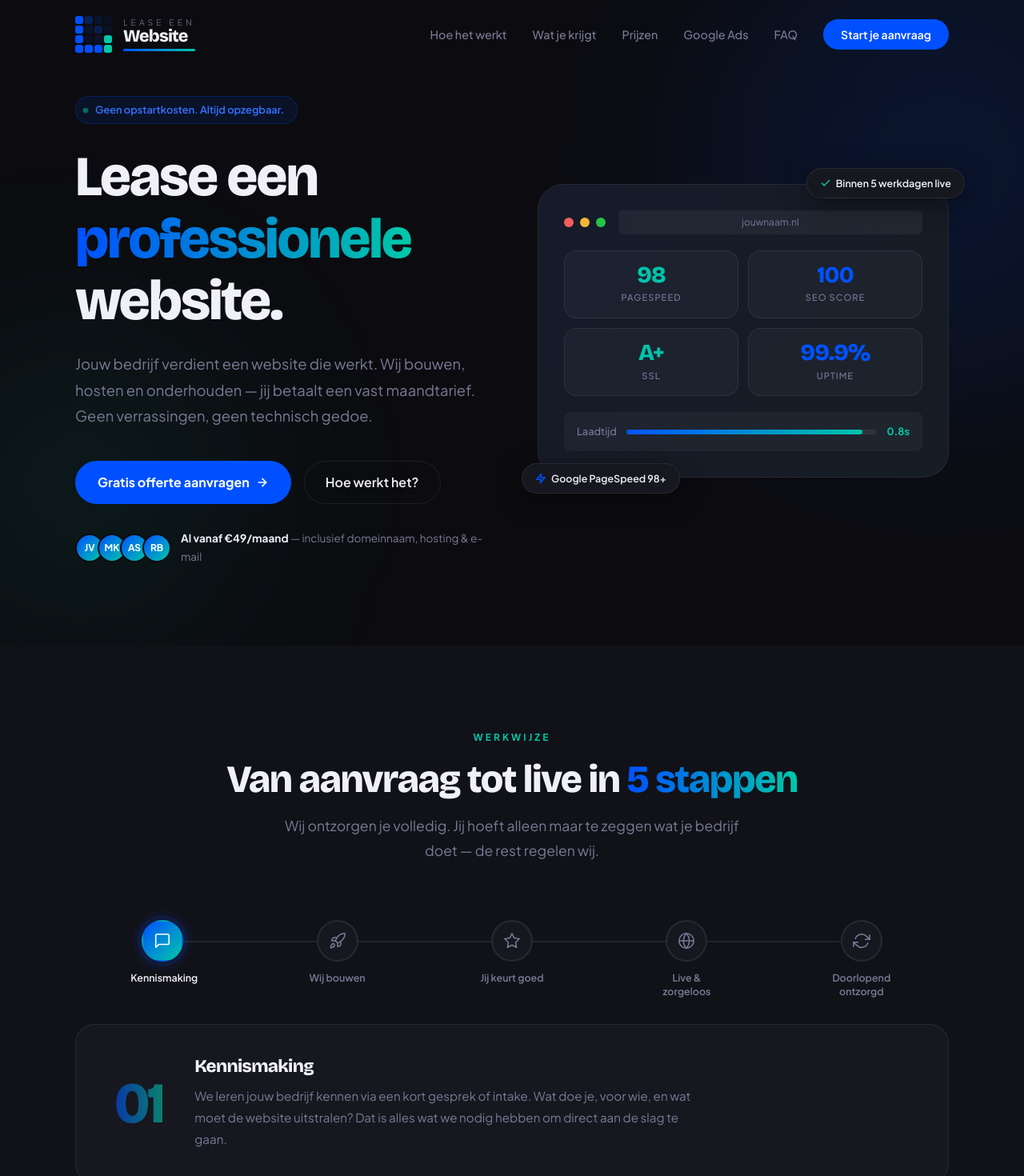
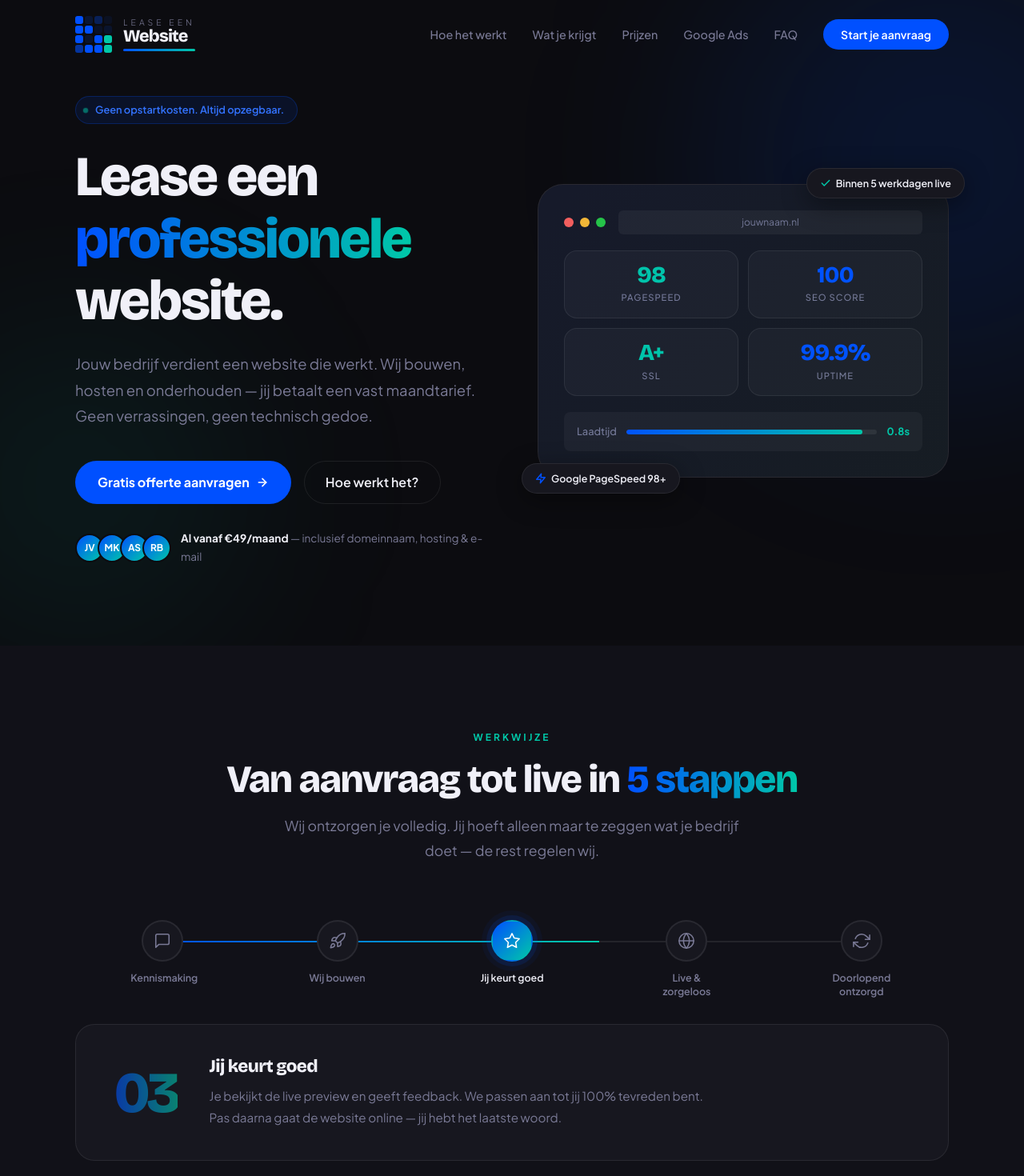
Before and after one commit to YourSalespoint/lease-een-website, a Next.js app: page / in a window 1280 px wide. Shown: the top 1470 px of the page at 80% size. Built offline with nearby package versions, Linux system fonts and the light colour scheme.

Commit message:
Logo animeert continu + stepper loopt automatisch door
- Logo: 4 frames wisselen elke 0.9s met smooth CSS transitie
- Stepper: auto-advance elke 3s, pauzeert 8s na handmatige klik

Co-Authored-By: Claude Sonnet 4.6 <noreply@anthropic.com>

```diff
--- a/src/app/page.js
+++ b/src/app/page.js
@@ -3,17 +3,23 @@
 import { useState, useEffect } from 'react';
 
 // ── LOGO COMPONENT ─────────────────────────────────────────────────────────
+const LOGO_FRAMES = [
+  ['#0050FF','rgba(0,80,255,0.3)','rgba(0,80,255,0.12)','rgba(0,80,255,0.08)','#0050FF','rgba(0,80,255,0.12)','rgba(0,80,255,0.28)','rgba(0,80,255,0.08)','#0050FF','rgba(0,80,255,0.08)','rgba(0,80,255,0.12)','#00C8A8','#0050FF','#0050FF','#0050FF','#00C8A8'],
+  ['#0050FF','#0050FF','rgba(0,80,255,0.2)','rgba(0,80,255,0.08)','rgba(0,80,255,0.3)','#0050FF','rgba(0,80,255,0.12)','rgba(0,80,255,0.08)','#0050FF','rgba(0,80,255,0.2)','#00C8A8','rgba(0,200,168,0.3)','#0050FF','#0050FF','#00C8A8','#00C8A8'],
+  ['rgba(0,80,255,0.4)','#0050FF','#0050FF','rgba(0,80,255,0.15)','#0050FF','rgba(0,80,255,0.2)','#0050FF','rgba(0,80,255,0.1)','rgba(0,80,255,0.15)','#0050FF','rgba(0,80,255,0.3)','#00C8A8','#0050FF','rgba(0,80,255,0.5)','#0050FF','#00C8A8'],
+  ['#0050FF','rgba(0,80,255,0.15)','rgba(0,80,255,0.3)','rgba(0,80,255,0.08)','#0050FF','#0050FF','rgba(0,80,255,0.1)','rgba(0,80,255,0.12)','#0050FF','rgba(0,80,255,0.12)','#0050FF','#00C8A8','rgba(0,80,255,0.6)','#0050FF','#0050FF','#00C8A8'],
+];
+
 function LogoMark({ size = 'md' }) {
   const cellSize = size === 'sm' ? 8 : size === 'lg' ? 14 : 10;
   const gap = size === 'sm' ? 2 : size === 'lg' ? 3 : 2;
   const radius = size === 'sm' ? 2 : 3;
+  const [frame, setFrame] = useState(0);
 
-  const PATTERN = [
-    '#0050FF', 'rgba(0,80,255,0.3)', 'rgba(0,80,255,0.12)', 'rgba(0,80,255,0.08)',
-    '#0050FF', 'rgba(0,80,255,0.12)', 'rgba(0,80,255,0.28)', 'rgba(0,80,255,0.08)',
-    '#0050FF', 'rgba(0,80,255,0.08)', 'rgba(0,80,255,0.12)', '#00C8A8',
-    '#0050FF', '#0050FF', '#0050FF', '#00C8A8',
-  ];
+  useEffect(() => {
+    const id = setInterval(() => setFrame(f => (f + 1) % LOGO_FRAMES.length), 900);
+    return () => clearInterval(id);
+  }, []);
 
   return (
     <div
@@ -25,7 +31,7 @@ function LogoMark({ size = 'md' }) {
         flexShrink: 0,
       }}
     >
-      {PATTERN.map((color, i) => (
+      {LOGO_FRAMES[frame].map((color, i) => (
         <div
           key={i}
           style={{
@@ -33,6 +39,7 @@ function LogoMark({ size = 'md' }) {
             borderRadius: `${radius}px`,
             width: cellSize,
             height: cellSize,
+            transition: 'background 0.6s ease',
           }}
         />
       ))}
@@ -303,7 +310,23 @@ const STEPS = [
 
 function StepperSection() {
   const [active, setActive] = useState(0);
+  const [paused, setPaused] = useState(false);
   const fillPct = (active / (STEPS.length - 1)) * 100;
+
+  useEffect(() => {
+    if (paused) return;
+    const id = setInterval(() => {
+      setActive(a => (a + 1) % STEPS.length);
+    }, 3000);
+    return () => clearInterval(id);
+  }, [paused]);
+
+  const handleClick = (i) => {
+    setActive(i);
+    setPaused(true);
+    // hervat auto-advance na 8 seconden stilstand
+    setTimeout(() => setPaused(false), 8000);
+  };
 
   return (
     <section className="steps" id="hoe-het-werkt" aria-labelledby="steps-heading">
@@ -326,7 +349,7 @@ function StepperSection() {
             <button
               key={step.n}
               className={`stepper-btn${active === i ? ' active' : ''}`}
-              onClick={() => setActive(i)}
+              onClick={() => handleClick(i)}
               role="tab"
               aria-selected={active === i}
               aria-controls="stepper-panel"
```
